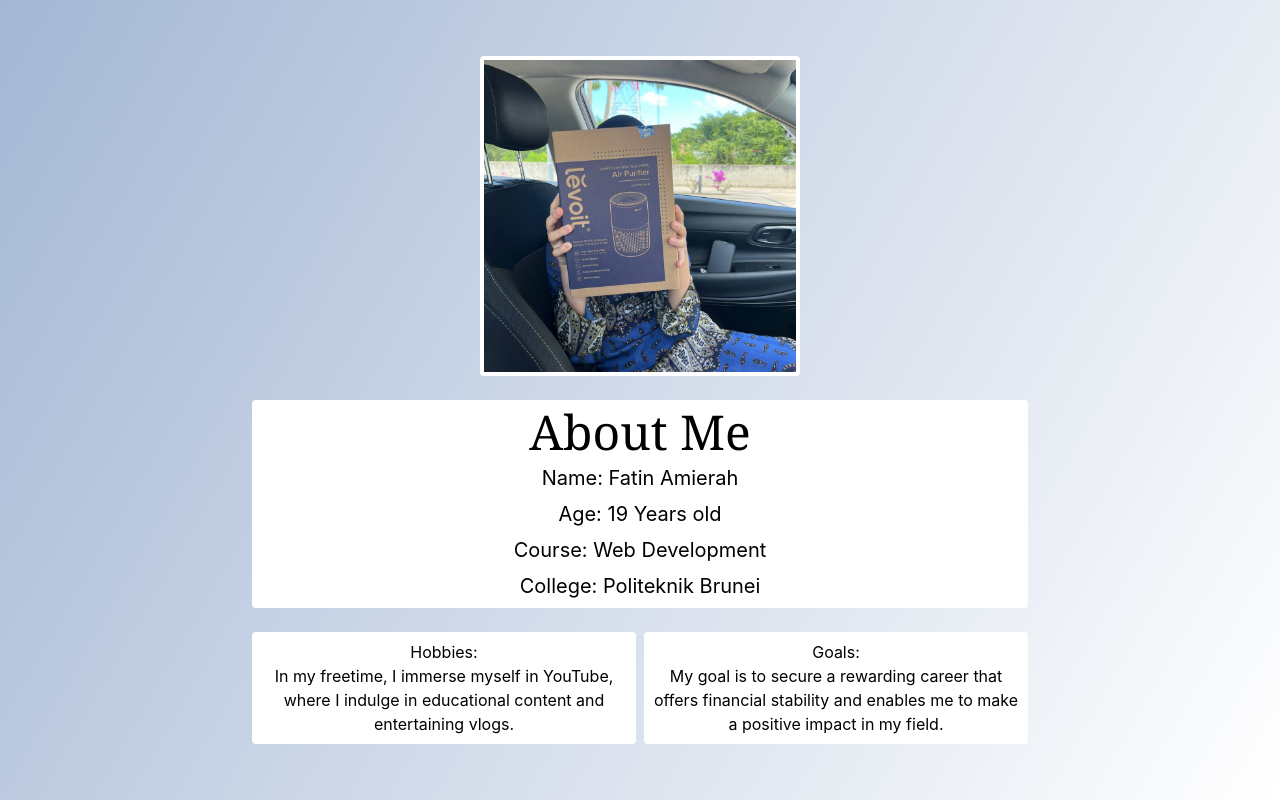
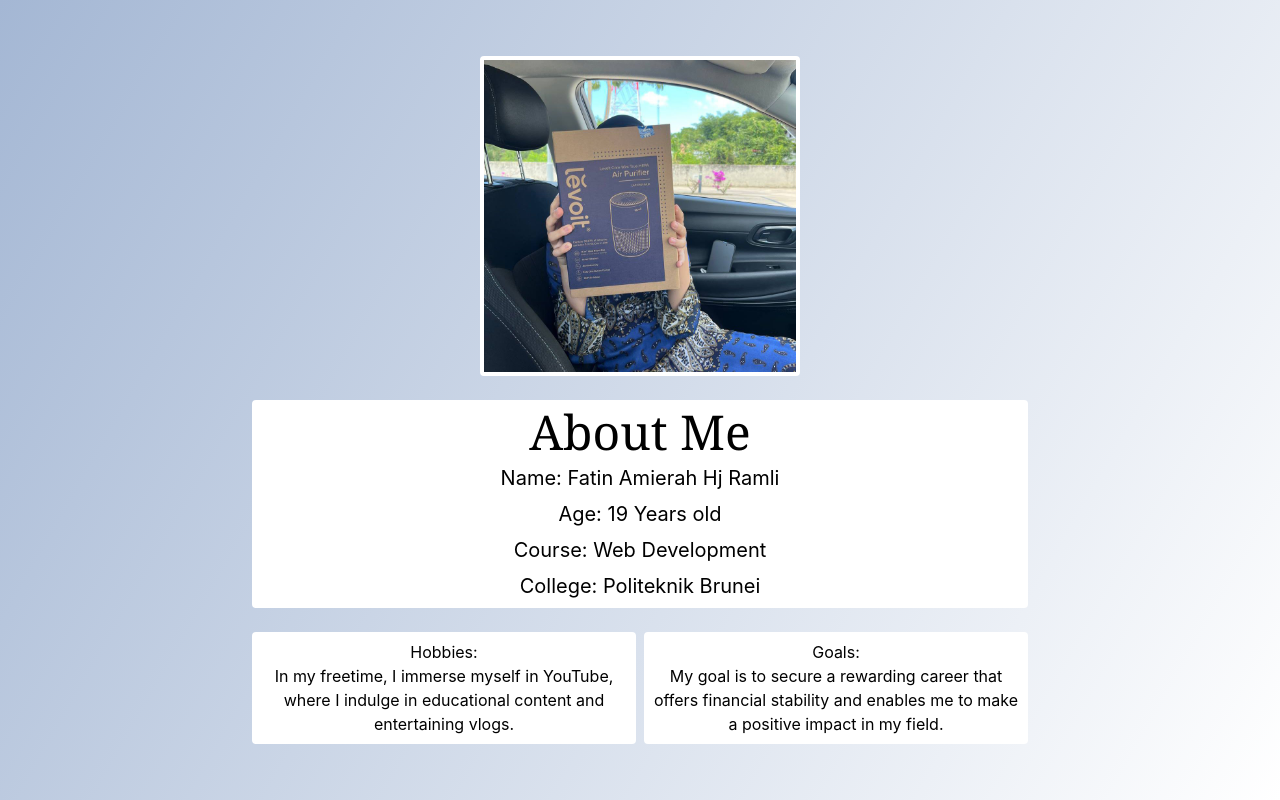
Before and after one commit to fatamie19/WADT_AS3, a Vue app: page / in a window 1280 px wide. Built offline with nearby package versions, Linux system fonts and the light colour scheme.

Commit message:
Trying to push

```diff
--- a/src/App.vue
+++ b/src/App.vue
@@ -8,7 +8,7 @@
   <br>
   <div class="flex flex-col items-center space-y-2 bg-white text-black hover:bg-black hover:text-white py-2 rounded">
     <p class="font-serif text-3xl md:text-4xl lg:text-5xl">About Me</p>
-    <p class="text-base md:text-lg lg:text-xl">Name: Fatin Amierah</p>
+    <p class="text-base md:text-lg lg:text-xl">Name: Fatin Amierah Hj Ramli</p>
     <p class="text-base md:text-lg lg:text-xl">Age: 19 Years old</p>
     <p class="text-base md:text-lg lg:text-xl">Course: Web Development</p>
     <p class="text-base md:text-lg lg:text-xl">College: Politeknik Brunei</p>
```
Also changed, not shown: 2 other files (tests, documents, lock files or other folders).
